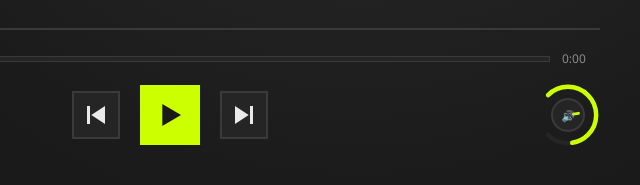
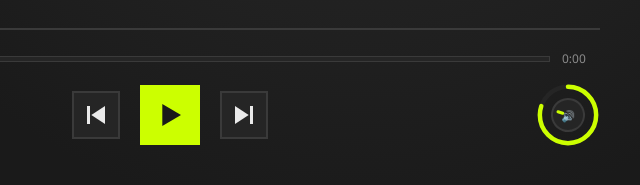
Before and after one commit to lymodevofc/lymo-music-player, an Electron app: page src/index.html in a window 1280 px wide. Shown: the part 615-800 px from the top of the page, 640-1280 px from the left. Drawn offline with Linux system fonts and the light colour scheme.

Commit message:
test auto release

```diff
--- a/src/renderer.js
+++ b/src/renderer.js
@@ -66,7 +66,7 @@ let isSeeking = false;
 
 const KNOB_RADIUS = 44;
 const KNOB_CIRCUMFERENCE = 2 * Math.PI * KNOB_RADIUS;
-const KNOB_ARC_DEG = 270;
+const KNOB_ARC_DEG = 360;
 const KNOB_ARC_LEN = KNOB_CIRCUMFERENCE * (KNOB_ARC_DEG / 360);
 
 knobArcFill.style.strokeDasharray = `${KNOB_ARC_LEN} ${KNOB_CIRCUMFERENCE}`;
@@ -93,7 +93,7 @@ function setVolume(v, { persist = true } = {}) {
   const fillLen = KNOB_ARC_LEN * (volume / 100);
   knobArcFill.style.strokeDasharray = `${fillLen} ${KNOB_CIRCUMFERENCE - fillLen}`;
 
-  const angle = -135 + (volume / 100) * KNOB_ARC_DEG;
+  const angle = (volume / 100) * KNOB_ARC_DEG;
   knobDial.style.transform = `rotate(${angle}deg)`;
 
   volumeKnob.setAttribute('aria-valuenow', String(volume));
--- a/src/styles.css
+++ b/src/styles.css
@@ -461,7 +461,7 @@ input[type="range"]::-webkit-slider-thumb {
   inset: 0;
   width: 100%;
   height: 100%;
-  transform: rotate(-135deg);
+  transform: rotate(-90deg);
   pointer-events: none;
 }
 
@@ -474,7 +474,6 @@ input[type="range"]::-webkit-slider-thumb {
 
 .knob-arc-track {
   stroke: var(--bg-mid);
-  stroke-dasharray: 207.345 276.46;
 }
 
 .knob-arc-fill {
```
